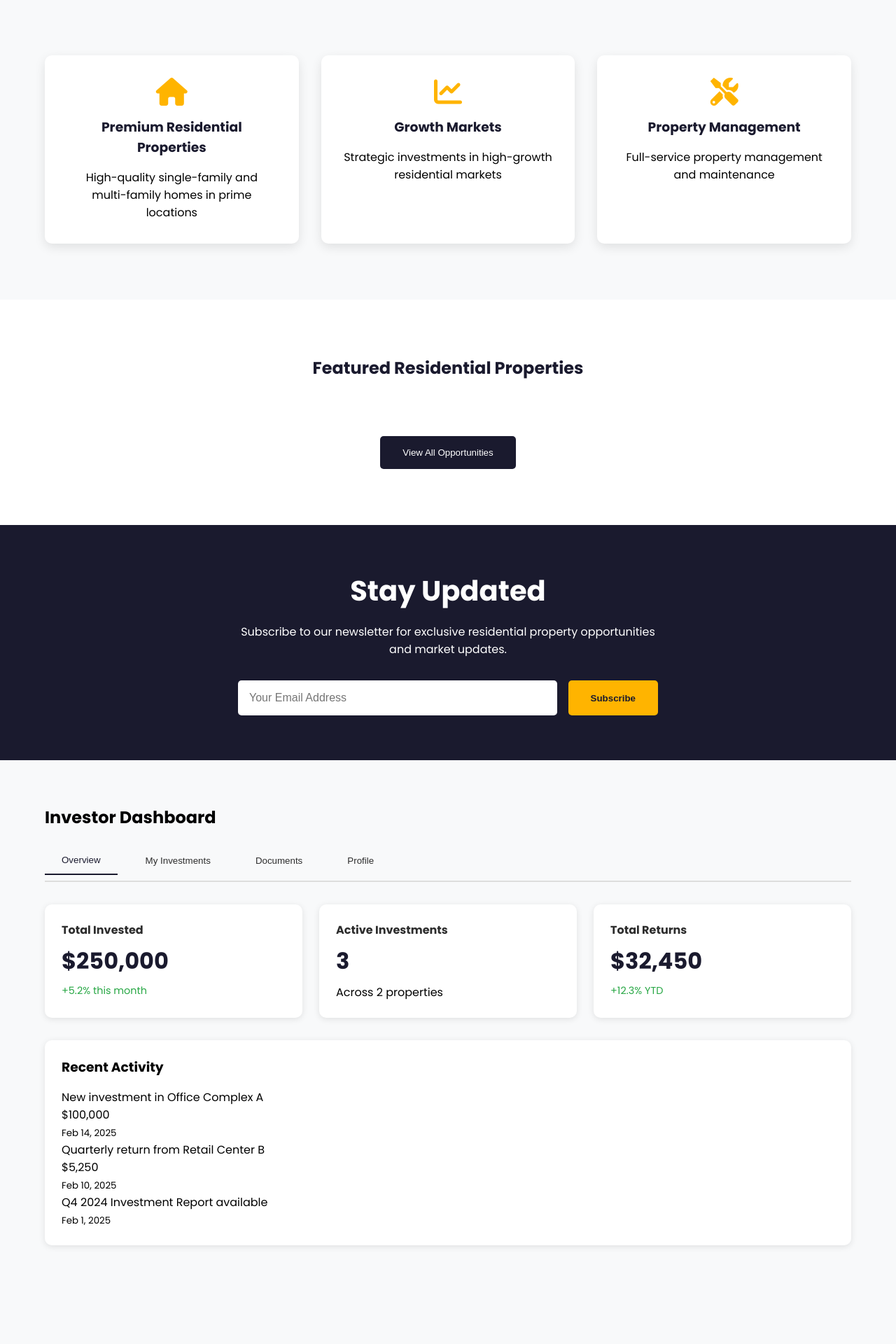
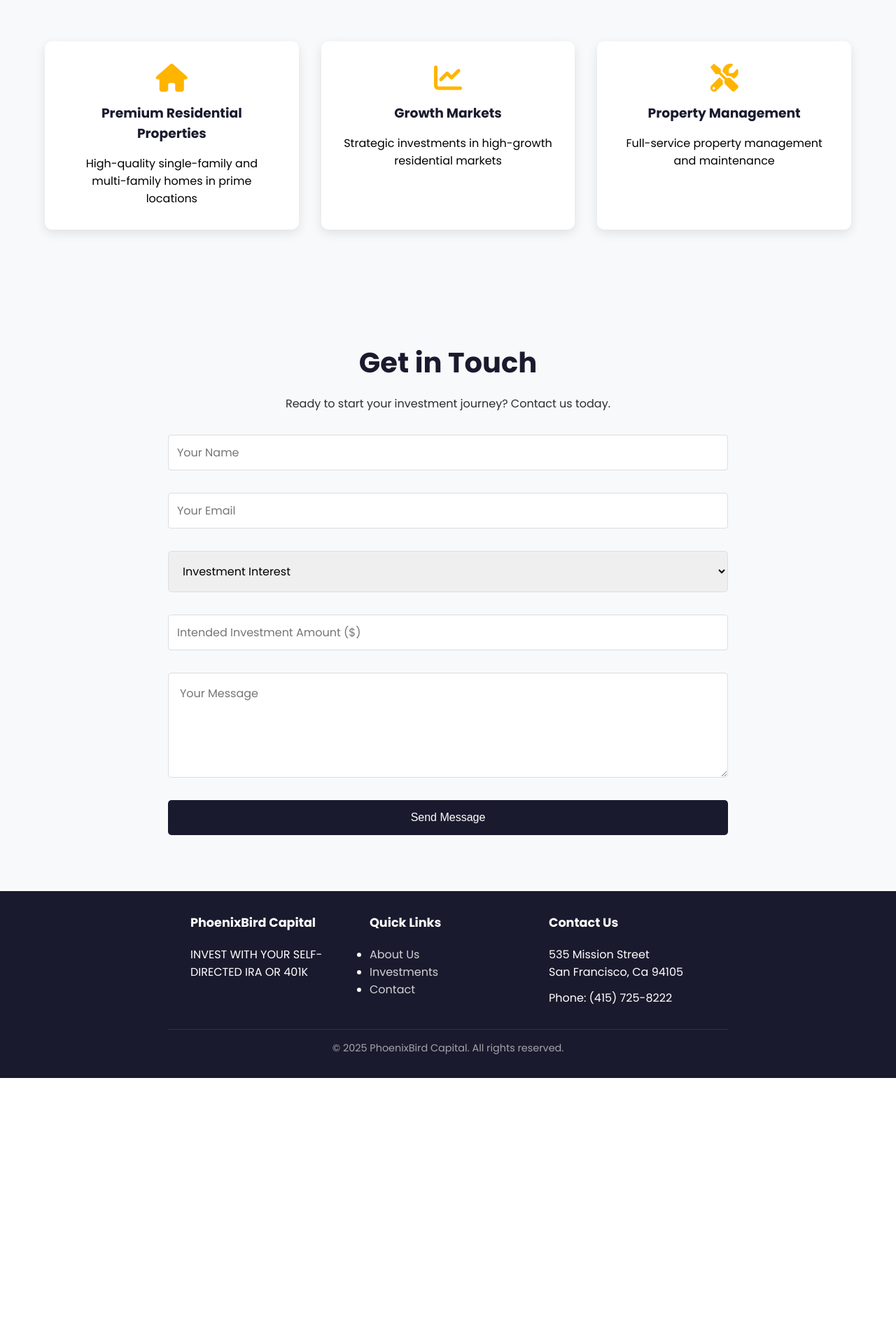
Before and after one commit to impacterai/phoenixbird-capital, a PHP site: page / in a window 1280 px wide. Shown: the part 881-2801 px from the top of the page at 70% size. After the commit the page ends 2421 px from the top, so only its background shows below. Run offline with PHP 8.4, Linux system fonts and the light colour scheme.

Commit message:
Design changes patch #1

```diff
--- a/admin-dashboard.html
+++ b/admin-dashboard.html
@@ -4,6 +4,7 @@
     <meta charset="UTF-8">
     <meta name="viewport" content="width=device-width, initial-scale=1.0">
     <title>Admin Dashboard - PhoenixBird Capital</title>
+    <link rel="icon" type="image/png" href="images/favicon.ico">
     <link rel="stylesheet" href="css/styles.css">
     <link rel="stylesheet" href="css/admin.css">
     <link rel="stylesheet" href="https://cdnjs.cloudflare.com/ajax/libs/font-awesome/6.0.0/css/all.min.css">
@@ -20,7 +21,6 @@
             </div>
             <ul class="admin-menu">
                 <li class="active"><a href="#dashboard"><i class="fas fa-chart-line"></i> Dashboard</a></li>
-                <li><a href="#investments"><i class="fas fa-money-bill-wave"></i> Investments</a></li>
                 <li><a href="#users"><i class="fas fa-users"></i> Users</a></li>
                 <li><a href="#settings"><i class="fas fa-cog"></i> Settings</a></li>
                 <li><a href="#" id="logoutBtn"><i class="fas fa-sign-out-alt"></i> Logout</a></li>
@@ -32,7 +32,7 @@
                 <h1>Admin Dashboard</h1>
                 <div class="admin-profile">
                     <span id="adminName">Admin</span>
-                    <img src="images/default-avatar.png" alt="Admin Avatar" class="admin-avatar">
+                    <img src="images/favicon.ico" alt="Admin Avatar" class="admin-avatar">
                 </div>
             </header>
 
--- a/css/admin.css
+++ b/css/admin.css
@@ -76,6 +76,7 @@ body {
     width: 40px;
     height: 40px;
     border-radius: 50%;
+    border: 1px solid #000000;
 }
 
 .admin-content {
--- a/css/styles.css
+++ b/css/styles.css
@@ -1,6 +1,6 @@
 body {
     margin: 0;
-    padding-top: 80px; /* Add padding to account for fixed navbar */
+    padding-top: 60px; /* Add padding to account for fixed navbar */
     min-height: 100vh;
     font-family: 'Poppins', sans-serif;
 }
@@ -828,7 +828,6 @@ footer {
     background-color: var(--primary-color);
     color: white;
     padding: 2rem 0;
-    margin-top: 4rem;
 }
 
 .footer-content {
--- a/documents.html
+++ b/documents.html
@@ -4,6 +4,7 @@
     <meta charset="UTF-8">
     <meta name="viewport" content="width=device-width, initial-scale=1.0">
     <title>Documents - PhoenixBird Capital</title>
+    <link rel="icon" type="image/png" href="images/favicon.ico">
     <link rel="stylesheet" href="css/styles.css">
     <link rel="stylesheet" href="css/documents.css">
     <link href="https://fonts.googleapis.com/css2?family=Poppins:wght@300;400;500;600;700&display=swap" rel="stylesheet">
@@ -15,9 +16,9 @@
 </head>
 <body onload="checkAuth(); updateUserName();">
     <nav class="navbar">
-        <div class="logo">
+        <a href="index.html">
             <img src="images/phoenix-bird-logo.png" alt="PhoenixBird Capital Logo" class="logo-img">
-        </div>
+        </a>
         <button id="navToggle" class="nav-toggle">
             <i class="fas fa-bars"></i>
         </button>
--- a/index.html
+++ b/index.html
@@ -4,6 +4,7 @@
     <meta charset="UTF-8">
     <meta name="viewport" content="width=device-width, initial-scale=1.0">
     <title>PhoenixBird Capital - Real Estate Investments</title>
+    <link rel="icon" type="image/png" href="images/favicon.ico">
     <link rel="stylesheet" href="css/styles.css">
     <link rel="stylesheet" href="https://cdnjs.cloudflare.com/ajax/libs/font-awesome/6.0.0/css/all.min.css">
     <link rel="preconnect" href="https://fonts.googleapis.com">
@@ -14,7 +15,9 @@
     <header>
         <nav class="navbar">
             <div class="logo">
-                <img src="images/phoenix-bird-logo.png" alt="PhoenixBird Capital Logo" class="logo-img">
+                <a href="/">
+                    <img src="images/phoenix-bird-logo.png" alt="PhoenixBird Capital Logo" class="logo-img">
+                </a>
             </div>
             <button id="navToggle" class="nav-toggle">
                 <i class="fas fa-bars"></i>
@@ -25,7 +28,8 @@
                 <a href="#documents">Documents</a>
                 <a href="#about">About</a>
                 <a href="#contact">Contact</a>
-                <a href="/login.html" class="login-btn">Login</a>
+                <a href="/login.html" class="login-btn">Sign In</a>
+                <a href="/signup.html" class="login-btn">Join</a>
             </div>
         </nav>
     </header>
@@ -37,7 +41,6 @@
                 <p>INVEST WITH YOUR SELF-DIRECTED IRA OR 401K</p>
                 <div class="cta-buttons">
                     <a href="/signup.html" class="primary-btn">Start Investing</a>
-                    <a href="#learn" class="secondary-btn">Learn More</a>
                 </div>
             </div>
         </section>
@@ -58,105 +61,6 @@
                     <i class="fas fa-tools"></i>
                     <h3>Property Management</h3>
                     <p>Full-service property management and maintenance</p>
-                </div>
-            </div>
-        </section>
-
-        <section id="investment-opportunities">
-            <h2>Featured Residential Properties</h2>
-            <div class="opportunities-grid">
-                <!-- Investment cards will be dynamically loaded -->
-            </div>
-            <div class="view-all-btn">
-                <button onclick="showAllInvestments()">View All Opportunities</button>
-            </div>
-        </section>
-
-        <section id="newsletter" class="newsletter-section">
-            <div class="newsletter-container">
-                <h2>Stay Updated</h2>
-                <p>Subscribe to our newsletter for exclusive residential property opportunities and market updates.</p>
-                <form id="newsletter-form" class="newsletter-form">
-                    <div class="newsletter-input-group">
-                        <input type="email" id="newsletter-email" required placeholder="Your Email Address">
-                        <button type="submit">Subscribe</button>
-                    </div>
-                </form>
-            </div>
-        </section>
-
-        <section id="dashboard" class="dashboard-section">
-            <div class="dashboard-header">
-                <h2>Investor Dashboard</h2>
-                <div class="dashboard-nav">
-                    <button class="dashboard-tab active" data-tab="overview">Overview</button>
-                    <button class="dashboard-tab" data-tab="investments">My Investments</button>
-                    <button class="dashboard-tab" data-tab="documents">Documents</button>
-                    <button class="dashboard-tab" data-tab="profile">Profile</button>
-                </div>
-            </div>
-
-            <div class="dashboard-content">
-                <div class="dashboard-panel active" id="overview-panel">
-                    <div class="dashboard-stats">
-                        <div class="stat-card">
-                            <h3>Total Invested</h3>
-                            <p class="stat-value">$250,000</p>
-                            <p class="stat-change positive">+5.2% this month</p>
-                        </div>
-                        <div class="stat-card">
-                            <h3>Active Investments</h3>
-                            <p class="stat-value">3</p>
-                            <p class="stat-subtext">Across 2 properties</p>
-                        </div>
-                        <div class="stat-card">
-                            <h3>Total Returns</h3>
-                            <p class="stat-value">$32,450</p>
-                            <p class="stat-change positive">+12.3% YTD</p>
-                        </div>
-                    </div>
-                    <div class="recent-activity">
-                        <h3>Recent Activity</h3>
-                        <div class="activity-list">
-                            <!-- Activity items will be dynamically loaded -->
-                        </div>
-                    </div>
-                </div>
-
-                <div class="dashboard-panel" id="investments-panel">
-                    <div class="investment-portfolio">
-                        <!-- Portfolio items will be dynamically loaded -->
-                    </div>
-                </div>
-
-                <div class="dashboard-panel" id="documents-panel">
-                    <div class="documents-list">
-                        <!-- Document items will be dynamically loaded -->
-                    </div>
-                </div>
-
-                <div class="dashboard-panel" id="profile-panel">
-                    <div class="profile-info">
-                        <form id="profile-form">
-                            <div class="form-group">
-                                <label for="full-name">Full Name</label>
-                                <input type="text" id="full-name" value="John Doe">
-                            </div>
-                            <div class="form-group">
-                                <label for="phone">Phone Number</label>
-                                <input type="tel" id="phone" value="+1 (555) 123-4567">
-                            </div>
-                            <div class="form-group">
-                                <label for="investment-preferences">Investment Preferences</label>
-                                <select id="investment-preferences" multiple>
-                                    <option value="office" selected>Residential Properties</option>
-                                    <option value="residential">Residential Properties</option>
-                                    <option value="retail" selected>Residential Properties</option>
-                                </select>
-                            </div>
-                            <button type="submit" class="save-profile-btn">Save Changes</button>
-                        </form>
-                    </div>
                 </div>
             </div>
         </section>
--- a/investments.html
+++ b/investments.html
@@ -4,6 +4,7 @@
     <meta charset="UTF-8">
     <meta name="viewport" content="width=device-width, initial-scale=1.0">
     <title>Investment Opportunities - PhoenixBird Capital</title>
+    <link rel="icon" type="image/png" href="images/favicon.ico">
     <link rel="stylesheet" href="css/styles.css">
     <link rel="stylesheet" href="css/investments.css">
     <link href="https://fonts.googleapis.com/css2?family=Poppins:wght@300;400;500;600;700&display=swap" rel="stylesheet">
@@ -14,9 +15,9 @@
 </head>
 <body onload="checkAuth(); updateUserName();">
     <nav class="navbar">
-        <div class="logo">
+        <a href="index.html">
             <img src="images/phoenix-bird-logo.png" alt="PhoenixBird Capital Logo" class="logo-img">
-        </div>
+        </a>
         <button id="navToggle" class="nav-toggle">
             <i class="fas fa-bars"></i>
         </button>
```
Also changed, not shown: login.html (+5 -4 lines), signup.html (+6 -9 lines), images/favicon.ico (added).
